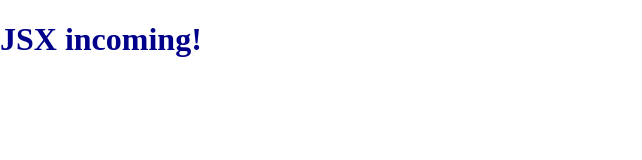
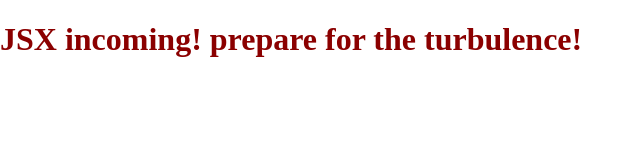
Before and after one commit to yosuahohoho/react-basic, a React app: page / in a window 1280 px wide. Shown: the whole page, without its empty margins (0-642 px from the left). Built offline with nearby package versions, Linux system fonts and the light colour scheme.

Commit message:
fix webpack.config.js and test it

```diff
--- a/src/components/App.js
+++ b/src/components/App.js
@@ -3,7 +3,7 @@
 function App() {
   return (
     <header>
-      <h1>JSX incoming!</h1>
+      <h1>JSX incoming! prepare for the turbulence!</h1>
     </header>
   )
 }
--- a/src/index.css
+++ b/src/index.css
@@ -5,5 +5,5 @@
 }
 
 h1 {
-  color: darkblue;
+  color: darkred;
 }
--- a/webpack.config.js
+++ b/webpack.config.js
@@ -3,10 +3,6 @@
 
 module.exports = {
   module: {
-    devServer: {
-      contentBase: "./dist"
-    },
-    devtool:"inline-source-maps",
     rules: [
       {
         test: /\.js$/,
@@ -21,6 +17,10 @@
       }
     ]
   },
+  devServer: {
+    contentBase: "./dist"
+  },
+  devtool: "inline-source-maps",
   plugins: [
     new CleanWebpackPlugin(),
     new HtmlWebpackPlugin({ template: "./src/index.html" })
```
Also changed, not shown: dist/index.html (deleted), dist/main.js (deleted).
